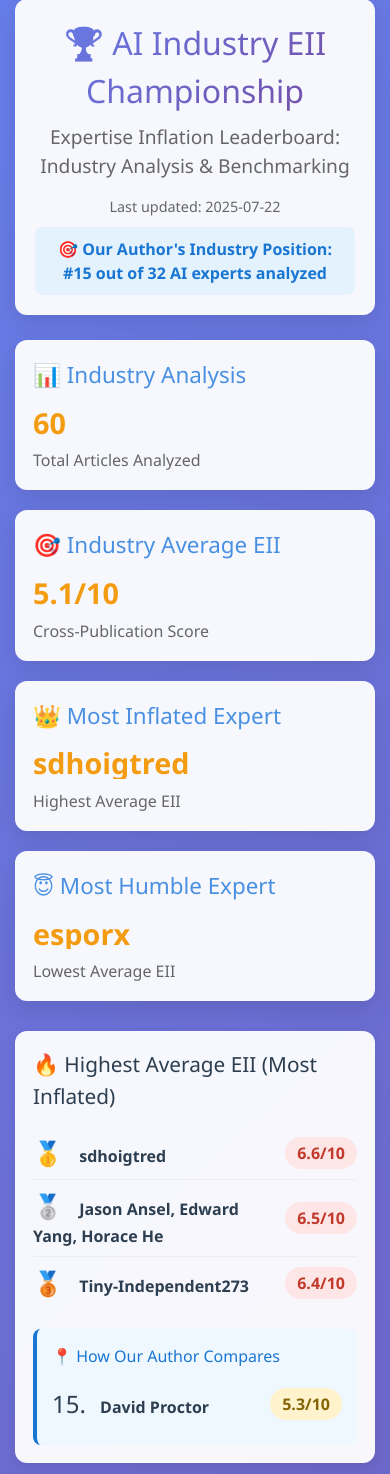
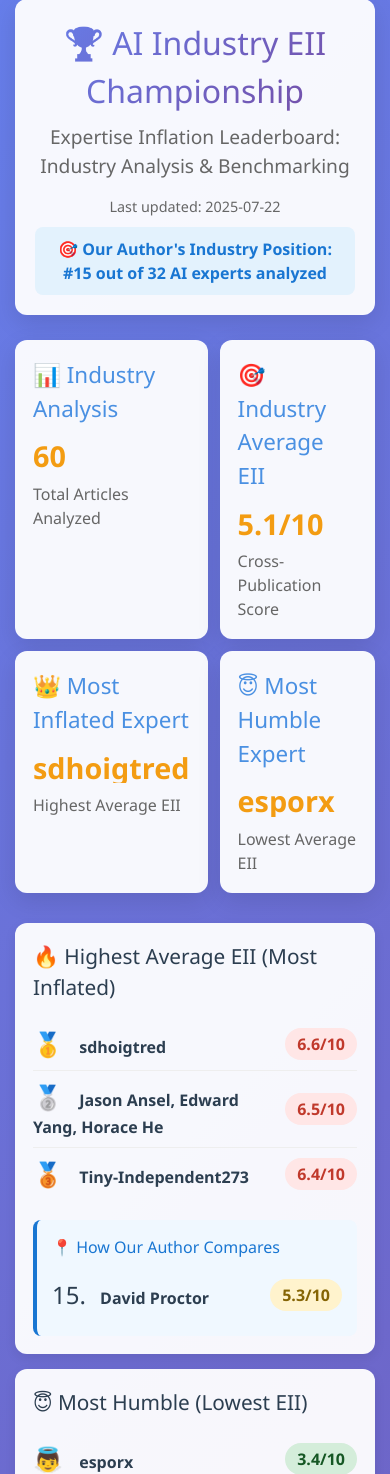
Before and after one commit to dp-pcs/expertise-inflation-index, a Flask app: page /team-championship in a window 390 px wide. Shown: the part 16-1490 px from the top of the page. Run offline with Flask 3, Linux system fonts and the light colour scheme; some libraries are stand-ins or nearby versions.

Commit message:
Force 4 dashboard cards in one row for presentations
- Changed dashboard-grid from auto-fit to fixed 4 columns
- Lowered responsive breakpoint from 1200px to 901px
- Ensures all 4 summary cards always display in single row
- Added fallback to 2 columns only for screens ≤900px
- Perfect for presentation screenshots without card wrapping

```diff
--- a/static/style.css
+++ b/static/style.css
@@ -57,8 +57,8 @@ body {
 
 .dashboard-grid {
     display: grid;
-    grid-template-columns: repeat(auto-fit, minmax(220px, 1fr));
-    gap: 20px;
+    grid-template-columns: repeat(4, 1fr);
+    gap: 15px;
     margin-bottom: 30px;
 }
 
@@ -2154,8 +2154,21 @@ body {
     margin: 3px 0;
 }
 
-/* Presentation-optimized styles for championship page */
-@media (min-width: 1200px) {
+/* Responsive design for smaller screens */
+@media (max-width: 900px) {
+    .dashboard-grid {
+        grid-template-columns: repeat(2, 1fr);
+        gap: 12px;
+    }
+
+    .rankings {
+        grid-template-columns: 1fr;
+        gap: 15px;
+    }
+}
+
+/* Presentation-optimized styles for larger screens */
+@media (min-width: 901px) {
     .container {
         max-width: 1100px;
         padding: 12px;
```
